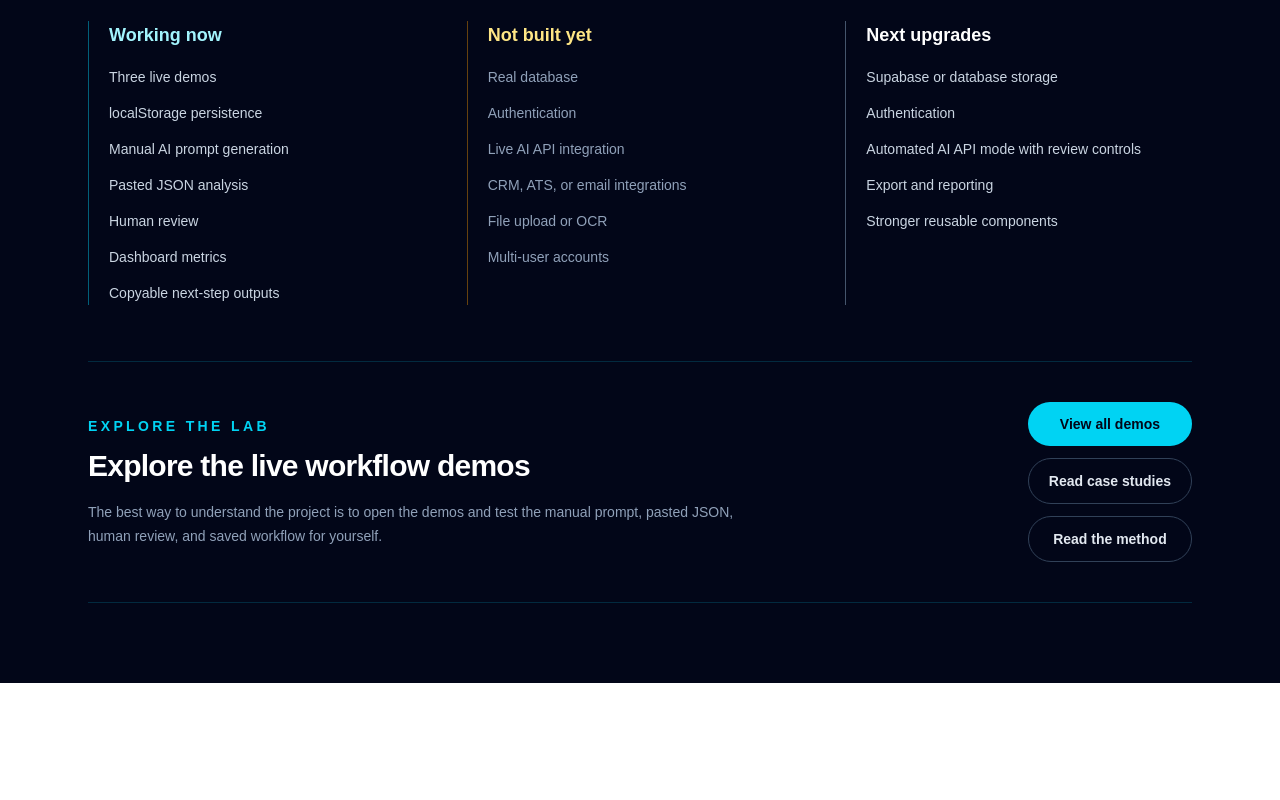
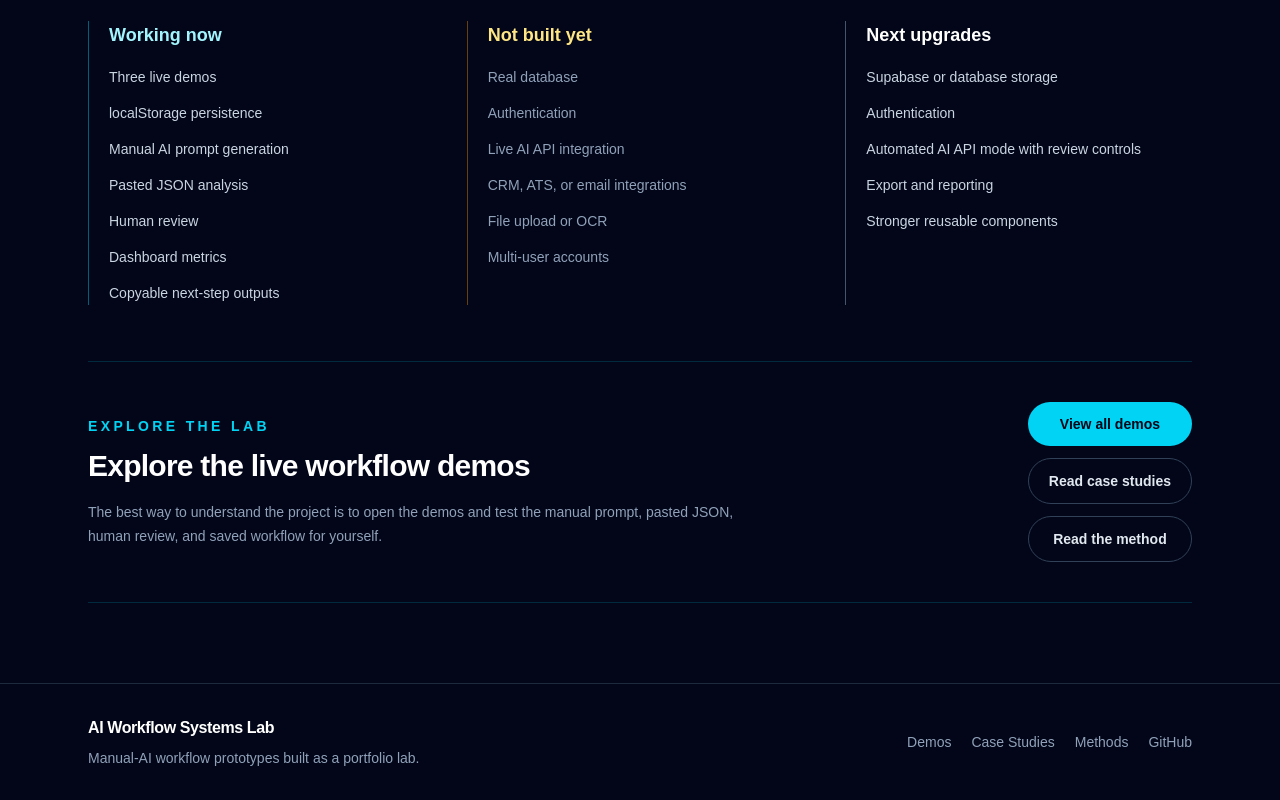
Before and after one commit to solitud3456/ai-workflow-systems-lab, a Next.js app: page / in a window 1280 px wide. Shown: the part 2051-2851 px from the top of the page. Before the commit the page ends 2734 px from the top, so only its background shows below. Built offline with nearby package versions, Linux system fonts and the light colour scheme.

Commit message:
Add site footer

```diff
--- a/src/app/layout.tsx
+++ b/src/app/layout.tsx
@@ -46,6 +46,51 @@ export default function RootLayout({
           </header>
 
           {children}
+
+          <footer className="border-t border-slate-800 bg-slate-950">
+            <div className="mx-auto flex max-w-6xl flex-col gap-5 px-6 py-8 sm:flex-row sm:items-center sm:justify-between">
+              <div>
+                <p className="font-semibold tracking-tight text-white">
+                  AI Workflow Systems Lab
+                </p>
+                <p className="mt-2 text-sm text-slate-400">
+                  Manual-AI workflow prototypes built as a portfolio lab.
+                </p>
+              </div>
+
+              <nav
+                aria-label="Footer navigation"
+                className="flex flex-wrap gap-x-5 gap-y-3 text-sm text-slate-400"
+              >
+                <Link
+                  href="/demos"
+                  className="transition hover:text-cyan-300"
+                >
+                  Demos
+                </Link>
+                <Link
+                  href="/case-studies"
+                  className="transition hover:text-cyan-300"
+                >
+                  Case Studies
+                </Link>
+                <Link
+                  href="/methods"
+                  className="transition hover:text-cyan-300"
+                >
+                  Methods
+                </Link>
+                <a
+                  href="https://github.com/solitud3456/ai-workflow-systems-lab"
+                  target="_blank"
+                  rel="noreferrer"
+                  className="transition hover:text-cyan-300"
+                >
+                  GitHub
+                </a>
+              </nav>
+            </div>
+          </footer>
         </div>
       </body>
     </html>
```
